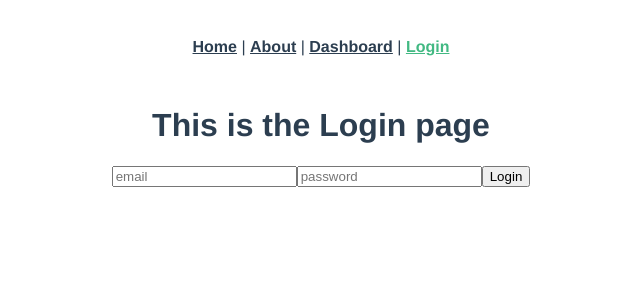
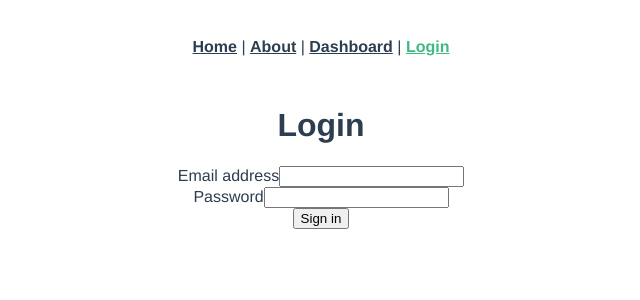
Before and after one commit to VirgilAnderson/spa-template, a Vue app in the folder ui/: page /#/login in a window 1280 px wide. Shown: the top 300 px of the page, without its empty margins (319-959 px from the left). Built offline with nearby package versions, Linux system fonts and the light colour scheme.

Commit message:
Feat: Updates the login form

```diff
--- a/ui/src/views/Login.vue
+++ b/ui/src/views/Login.vue
@@ -1,10 +1,23 @@
 <template>
     <div>
-        <h1>This is the Login page</h1>
-		<input type="text" v-model="email" placeholder="email">
-		<input type="password" v-model="password" placeholder="password">
-		<button @click="login">Login</button>
-		<p v-if="errorMessage">{{ errorMessage }}</p>
+        <h1>Login</h1>
+		<div>
+			<div>
+				<label for="email">Email address</label>
+				<input type="text" name="email" id="email" v-model="email">
+			</div>
+			<div>
+				<label for="password">Password</label>
+				<input type="password" name="password" id="password" v-model="password">
+			</div>
+			<div>
+			<button @click="login">
+				Sign in
+			</button>
+			<p v-if="errorMessage">{{ errorMessage }}</p>
+			</div>
+		</div>
+
     </div>
 </template>
 
@@ -42,7 +55,6 @@ export default {
 				}).catch(error => {
 					const key = Object.keys(error.response.data.errors)[0]
 					this.errorMessage = error.response.data.errors[key][0]
-					// console.log(error)
 				})
 			});
 		},
```
